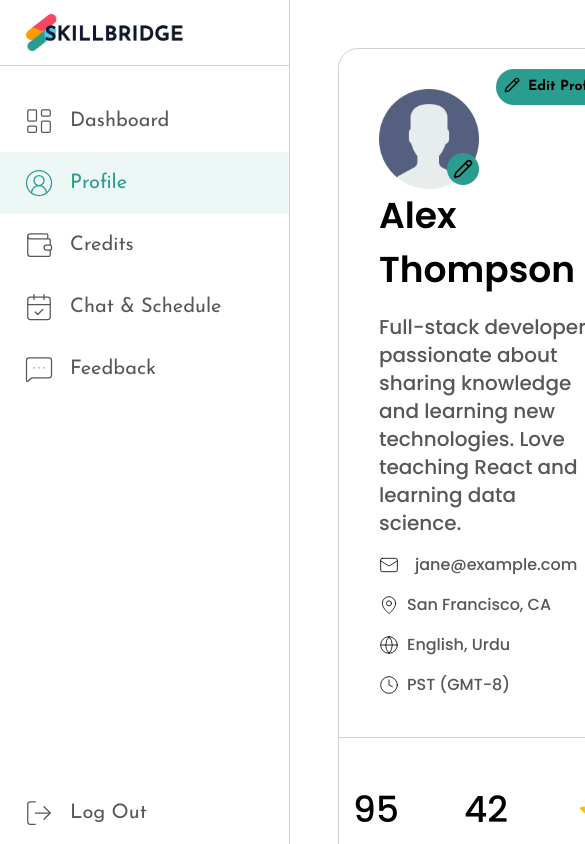
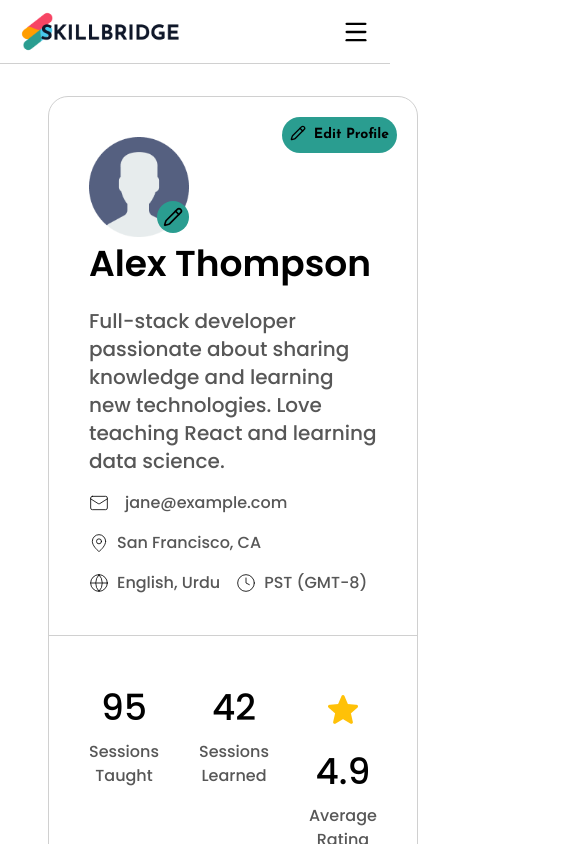
Before and after one commit to alee399/SkillBridge, a React (Vite) app: page /dashboard/profile in a window 390 px wide. Shown: the top 844 px of the page, 585 px wide, since content can reach past the window. Built offline with nearby package versions, Linux system fonts and the light colour scheme; a web font is replaced by a local one.

Commit message:
working on some responsive stuff and fixed navbar bar responsive problem

```diff
--- a/src/common/Model.jsx
+++ b/src/common/Model.jsx
@@ -7,19 +7,13 @@ const Modal = ({ children }) => {
   useEffect(() => {
     const originalStyle = window.getComputedStyle(document.body).overflow;
     document.body.style.overflow = "hidden";
-
     return () => {
       document.body.style.overflow = originalStyle;
     };
   }, []);
 
   return (
-    <div className="fixed inset-0 z-50 flex items-center justify-center">
-
-      <div
-        className="absolute inset-0 bg-black/40"
-      />
-
+    <div className="fixed inset-0 z-50 flex items-center justify-center backdrop-blur-[1px] bg-black/40">
         <ProfileEditWrapper>
           <div className="relative bg-white top-[5vw] rounded-xl w-[70vw] max-h-[80vh] h-full overflow-y-auto z-10">
             {children}
--- /dev/null
+++ b/src/common/ScrollToTop.jsx
@@ -0,0 +1,17 @@
+import { useEffect } from "react"
+import { useLocation } from "react-router-dom"
+
+const ScrollToTop = () => {
+  const { pathname } = useLocation()
+  console.log(pathname)
+
+  useEffect(() => {
+    window.scrollTo({
+      top: 0,
+    })
+  }, [pathname])
+
+  return null
+}
+
+export default ScrollToTop
--- a/src/components/Dashbard/DashSidebar.jsx
+++ b/src/components/Dashbard/DashSidebar.jsx
@@ -3,23 +3,46 @@ import Logo from '../../common/ui/Logo';
 
 import LogoutBtn from '../../common/ui/LogoutBtn';
 import SidebarMenu from '../../common/ui/SidebarMenu';
-import SidebarWrapper from '../Animation/SidebarWrapper';
+import { X } from 'lucide-react';
 
 
 
-const DashSidebar = () => {
+const DashSidebar = ({ isOpen, setIsOpen }) => {
   return (
-    <SidebarWrapper>
-    <div className='w-72.5 sticky h-screen top-0 left-0 border-r border-border-color'>
-        <div className='px-6 py-3 border-b border-border-color w-full'>
-            <Logo />
+    <>
+      <div
+        className={`fixed inset-0 bg-black/40 z-40 transition-opacity md:hidden
+        ${isOpen ? 'opacity-100' : 'opacity-0 pointer-events-none'}`}
+      />
+
+      {/* Sidebar */}
+      <aside
+        className={`fixed top-0 left-0 z-50 h-screen w-72.5 bg-white border-r border-border-color
+          transform transition-transform duration-300 ease-in-out
+          md:translate-x-0
+          ${isOpen ? 'translate-x-0' : '-translate-x-full'}`}
+      >
+        <div className="px-6 py-3 border-b border-border-color relative">
+          <Logo />
+          {
+            isOpen ?
+              <div
+                onClick={() => {
+                  setIsOpen(!isOpen)
+                }}
+                className='absolute right-4 top-1/2 -translate-y-[50%] cursor-pointer hover:text-primary hover:scale-120 transition-transform duration-200'>
+                <X />
+              </div>
+              : ''
+          }
         </div>
-        <div className='mt-6'>
-            <SidebarMenu />
-            <LogoutBtn />
+
+        <div className="mt-6">
+          <SidebarMenu />
+          <LogoutBtn />
         </div>
-    </div>
-    </SidebarWrapper>
+      </aside>
+    </>
   )
 }
 
--- a/src/components/Dashbard/DashboardLayout.jsx
+++ b/src/components/Dashbard/DashboardLayout.jsx
@@ -1,18 +1,36 @@
-import React from 'react'
-import { Outlet, useLocation} from 'react-router-dom'
-import DashSidebar from './DashSidebar';
-import { AnimatePresence } from "framer-motion";
+import React, { useState, useEffect } from 'react'
+import { Outlet, useLocation } from 'react-router-dom'
+import DashSidebar from './DashSidebar'
+import Navbar from './Navbar'
+import ScrollToTop from '../../common/ScrollToTop'
+import SidebarWrapper from '../Animation/SidebarWrapper'
 
 const DashboardLayout = () => {
+  const [isOpen, setIsOpen] = useState(false)
   const location = useLocation()
+
+  useEffect(() => {
+    document.body.style.overflow = isOpen ? 'hidden' : 'auto'
+    return () => (document.body.style.overflow = 'auto')
+  }, [isOpen])
+
+  useEffect(() => {
+    setIsOpen(false)
+  }, [location.pathname])
+
   return (
-    <div className='flex'>
-        <div>
-            <DashSidebar />
-        </div>
-        <main className='w-full'>
-            <Outlet />
+    <div className="flex min-h-screen bg-white">
+      <SidebarWrapper>
+        <DashSidebar isOpen={isOpen} setIsOpen={setIsOpen} />
+      </SidebarWrapper>
+      <div className="flex-1 flex flex-col">
+        <Navbar isOpen={isOpen} setIsOpen={setIsOpen} />
+
+        <ScrollToTop />
+        <main className="max-md:pt-12 md:ml-72.5">
+          <Outlet />
         </main>
+      </div>
     </div>
   )
 }
--- /dev/null
+++ b/src/components/Dashbard/Navbar.jsx
@@ -0,0 +1,21 @@
+import React, { useState } from 'react'
+import Logo from '../../common/ui/Logo'
+import { Menu } from 'lucide-react'
+
+const Navbar = ({ isOpen, setIsOpen }) => {
+  return (
+    <div className="fixed top-0 left-0 z-30 h-16 w-full flex mb-25 items-center justify-between px-5
+      bg-white border-b border-border-color md:hidden">
+
+      <Logo />
+
+      <Menu
+        size={28}
+        className="cursor-pointer"
+        onClick={() => setIsOpen(!isOpen)}
+      />
+    </div>
+  )
+}
+
+export default Navbar
--- a/src/components/Dashbard/Profile/CertificationList.jsx
+++ b/src/components/Dashbard/Profile/CertificationList.jsx
@@ -6,7 +6,7 @@ const CertificationList = () => {
   return (
     <div className='border border-border-color rounded-[20px] p-10'>
         <CardHeader title='Certifications' btnText='Add Certification'/>
-        <div className='grid grid-cols-2 gap-8 mt-10'>
+        <div className='grid lg:grid-cols-2 gap-8 mt-10'>
             <div className='space-y-10'>
                 <CertificationCard title='AWS Solution Architect' subtitle='Amazon 2023'/>
                 <CertificationCard title='AWS Solution Architect' subtitle='Amazon 2023'/>
--- a/src/components/Dashbard/Profile/SkillsList.jsx
+++ b/src/components/Dashbard/Profile/SkillsList.jsx
@@ -5,7 +5,7 @@ import { CardHeader } from './CardHeader'
 
 const SkillsList = () => {
   return (
-    <div className='flex gap-8'>
+    <div className=' space-y-8 lg:flex gap-8'>
         <div className='p-7.5 border border-border-color rounded-[20px] flex-1'>
             <CardHeader title='Skills I Teach' btnText='Add Skills' />
             <div className='mt-8 space-y-4'>
--- a/src/pages/Dashboard/DashboardPage.jsx
+++ b/src/pages/Dashboard/DashboardPage.jsx
@@ -9,7 +9,6 @@ const DashboardPage = () => {
   return (
     <PageWrapper>
     <div className='p-12'>
-      <DashHeader />
       <QuickStats />
       <RecommedMatches />
     </div>
--- a/src/pages/Dashboard/ProfilePage.jsx
+++ b/src/pages/Dashboard/ProfilePage.jsx
@@ -11,7 +11,7 @@ const ProfilePage = () => {
     <>
     <div className='p-12 '>
       <PageWrapper>
-      <div className='space-y-8 relative'>
+      <div className='space-y-8'>
         <ProfileCard />
         <SkillsList />
         <CertificationList />
```
